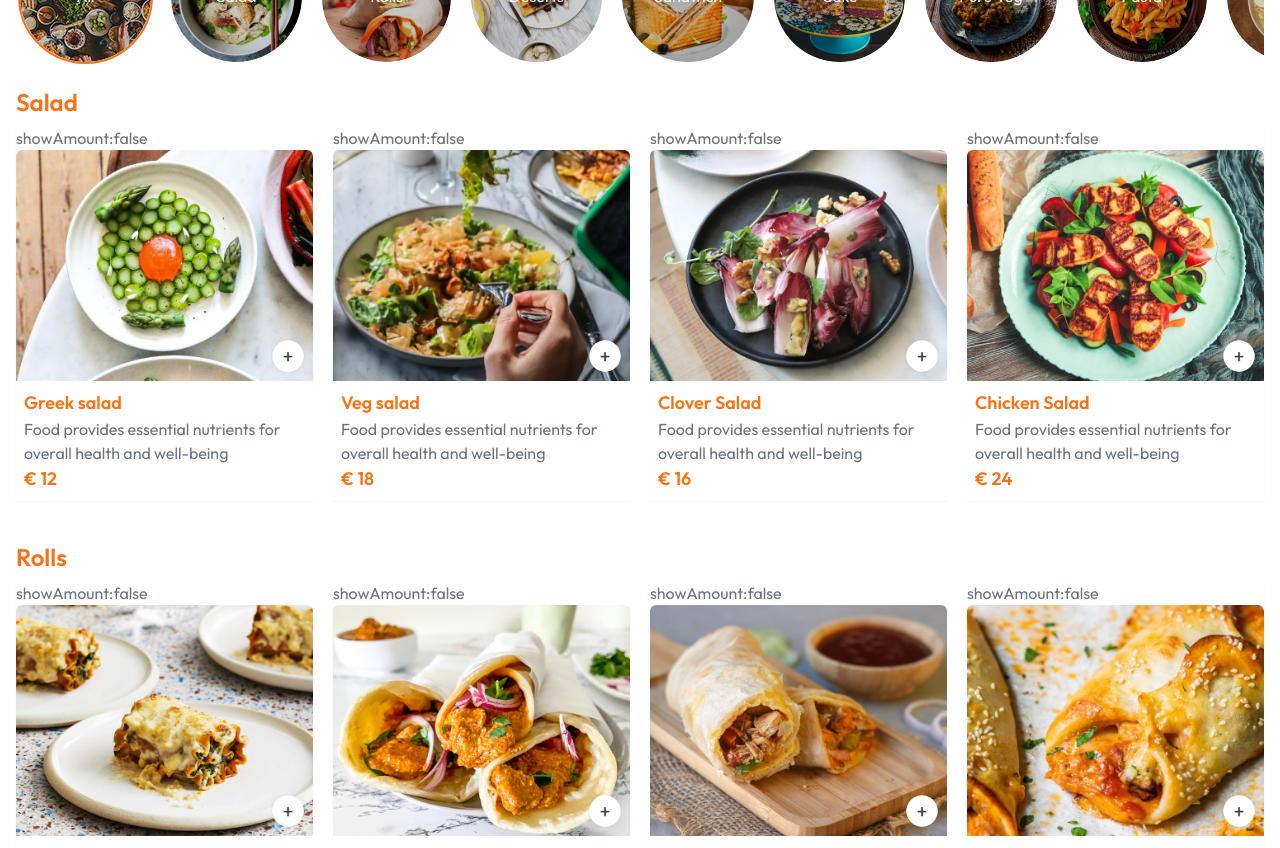
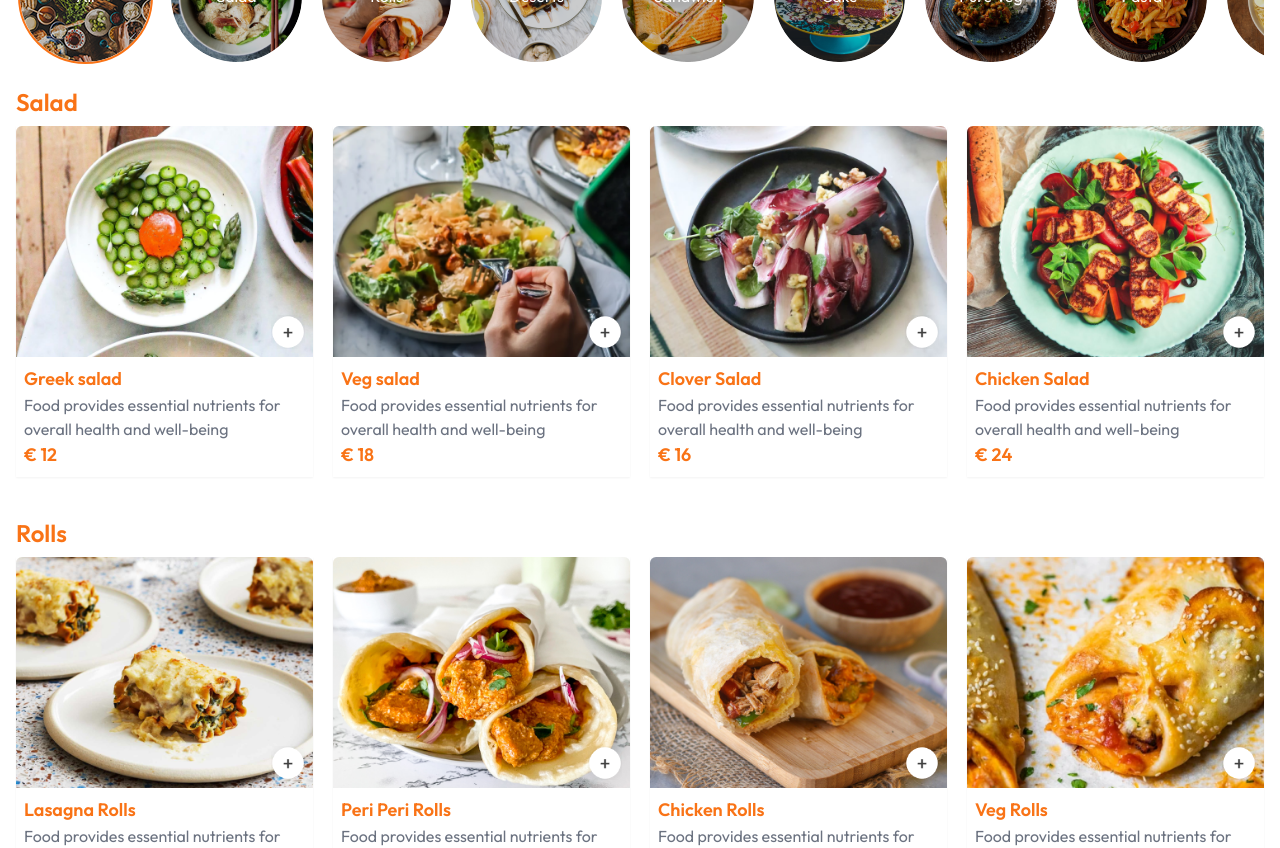
Before and after one commit to amujka/delivery-app, a React (Vite) app: page / in a window 1280 px wide. Shown: the part 580-1428 px from the top of the page. Built offline with nearby package versions, Linux system fonts and the light colour scheme.

Commit message:
add menu item amout

```diff
--- a/src/components/menu/Menu.jsx
+++ b/src/components/menu/Menu.jsx
@@ -3,12 +3,23 @@ import './menu.css';
 import { menu_list } from '../../assets/assets';
 import MenuCategory from './MenuCategory';
 import MenuList from './MenuList';
+
 const Menu = () => {
 	const [activeItem, setActiveItem] = useState('All');
 	const onSelectItemHandler = (item) => {
 		setActiveItem(item);
 	};
 
+	const [orderedItems, setOrderedItems] = useState([]);
+
+	const addItemHandler = (itemId) => {
+		const index = orderedItems.findIndex((item) => item.itemId === itemId);
+		console.log(index);
+		if (index === -1) {
+			setOrderedItems([...orderedItems, { itemId, amount: 1 }]);
+		}
+	};
+	console.log(orderedItems);
 	return (
 		<div className='menu'>
 			<h1 className='menu__title'>Explore our menu</h1>
@@ -30,7 +41,7 @@ const Menu = () => {
 					);
 				})}
 			</ul>
-			<MenuList activeItem={activeItem} />
+			<MenuList activeItem={activeItem} onOrder={addItemHandler} />
 		</div>
 	);
 };
--- a/src/components/menu/MenuItem.jsx
+++ b/src/components/menu/MenuItem.jsx
@@ -1,12 +1,10 @@
 import { useState } from 'react';
 import { assets } from '../../assets/assets';
 
-const MenuItem = ({ menuItem }) => {
+const MenuItem = ({ menuItem, ...orderProps }) => {
 	const [showAmount, setShowAmount] = useState(false);
-
 	return (
 		<li className='menu__item'>
-			showAmount:{showAmount ? 'true' : 'false'}
 			<div className='menu__item_top'>
 				<figure>
 					<img
@@ -22,7 +20,10 @@ const MenuItem = ({ menuItem }) => {
 								<img src={assets.remove_icon_red} alt='' />
 							</button>
 							{0}
-							<button className=''>
+							<button
+								className=''
+								onClick={() => orderProps.onOrder(menuItem._id)}
+							>
 								<img src={assets.add_icon_green} alt='' />
 							</button>
 						</div>
--- a/src/components/menu/MenuList.jsx
+++ b/src/components/menu/MenuList.jsx
@@ -1,6 +1,6 @@
 import { food_list } from '../../assets/assets';
 import MenuItem from './MenuItem';
-const MenuList = ({ activeItem }) => {
+const MenuList = ({ activeItem, ...orderProps }) => {
 	const filteredFoodList = food_list.filter(
 		(food) => activeItem === 'All' || activeItem === food.category
 	);
@@ -18,6 +18,7 @@ const MenuList = ({ activeItem }) => {
 										<MenuItem
 											key={menuItem._id}
 											menuItem={menuItem}
+											{...orderProps}
 										/>
 									);
 								}
--- /dev/null
+++ b/src/context/MenuContext.jsx
@@ -0,0 +1,3 @@
+import { createContext } from 'react';
+
+export const MenuContext = createContext([]);
```
